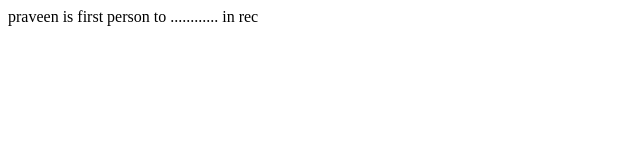
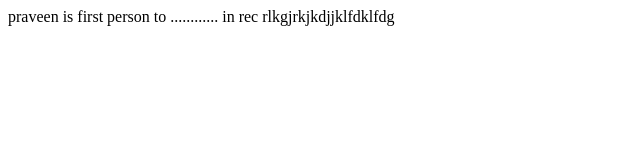
Before and after one commit to Praveen345687687/model-repository, a plain HTML site: page index.html in a window 1280 px wide. Shown: the whole page, without its empty margins (0-640 px from the left). Drawn offline with Linux system fonts and the light colour scheme.

Commit message:
this ie new
discription

```diff
--- a/index.html
+++ b/index.html
@@ -1,3 +1,4 @@
 <html>
     praveen is first person to ............ in rec
+    rlkgjrkjkdjjklfdklfdg
 </html>
```
